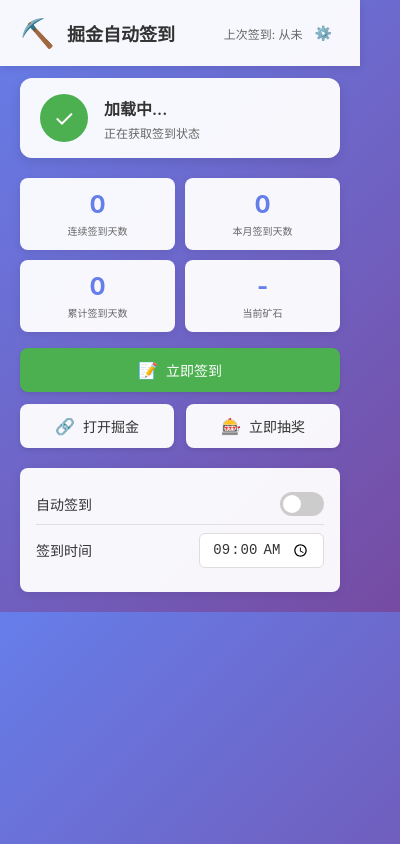
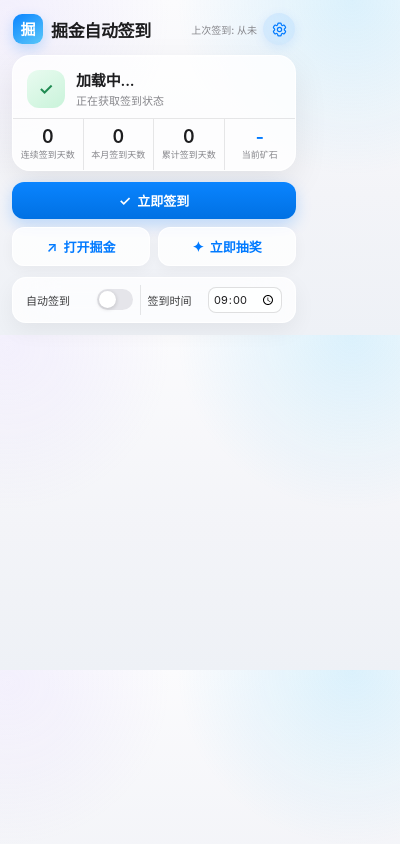
Before and after one commit to moonlitxy/juejin_qiandao, a browser extension: page popup.html in a window 400 px wide. Drawn offline with Linux system fonts and the light colour scheme.

Commit message:
style: 重设计插件弹窗并优化设置入口
- 采用 Apple 风格浅色毛玻璃界面，弹窗收窄到 308px
- 合并状态与统计主卡，压缩操作区和设置区高度
- 优化矿石数字、签到时间和状态图标配色
- 设置按钮改为高识别度 SVG 齿轮入口

```diff
--- a/popup.css
+++ b/popup.css
@@ -1,4 +1,19 @@
-/* popup.css - 弹出窗口样式 */
+/* popup.css - Apple 风格弹窗 */
+
+:root {
+    --ink: #1d1d1f;
+    --muted: #86868b;
+    --tertiary: #aeaeb2;
+    --blue: #007aff;
+    --blue-deep: #0062d1;
+    --green: #34c759;
+    --orange: #ff9f0a;
+    --red: #ff3b30;
+    --divider: rgba(60, 60, 67, 0.12);
+    --surface: rgba(255, 255, 255, 0.78);
+    --surface-strong: rgba(255, 255, 255, 0.92);
+    --shadow: 0 12px 34px rgba(0, 0, 0, 0.08);
+}
 
 * {
     margin: 0;
@@ -7,236 +22,320 @@
 }
 
 body {
-    width: 360px;
-    min-height: 400px;
-    font-family: -apple-system, BlinkMacSystemFont, 'Segoe UI', 'Roboto', 'Helvetica', 'Arial', sans-serif;
-    background: linear-gradient(135deg, #667eea 0%, #764ba2 100%);
-    color: #333;
+    width: 308px;
+    color: var(--ink);
+    font-family: -apple-system, BlinkMacSystemFont, "SF Pro Text", "SF Pro Display",
+        "PingFang SC", "Hiragino Sans GB", sans-serif;
+    -webkit-font-smoothing: antialiased;
+    background:
+        radial-gradient(circle at 88% 0%, rgba(90, 200, 250, 0.2), transparent 36%),
+        radial-gradient(circle at 2% 4%, rgba(191, 167, 255, 0.13), transparent 32%),
+        linear-gradient(180deg, #fbfbfd 0%, #f3f4f8 58%, #eef1f6 100%);
 }
 
 .container {
     display: flex;
     flex-direction: column;
-    height: 100%;
+    max-height: 600px;
+    padding-bottom: 12px;
 }
 
-/* 头部：标题与右侧信息/设置同排，设置入口始终可见（不随内容滚出视野） */
 .header {
-    background: rgba(255, 255, 255, 0.95);
-    padding: 16px 20px;
-    box-shadow: 0 2px 8px rgba(0, 0, 0, 0.1);
+    padding: 13px 13px 10px;
     display: flex;
     align-items: center;
     justify-content: space-between;
-    gap: 12px;
+    gap: 8px;
 }
 
 .logo {
     display: flex;
     align-items: center;
-    gap: 12px;
+    gap: 8px;
     min-width: 0;
 }
 
 .logo-icon {
-    font-size: 28px;
+    width: 30px;
+    height: 30px;
+    display: grid;
+    place-items: center;
+    border-radius: 9px;
+    color: #fff;
+    background: linear-gradient(145deg, #0a84ff, #5ac8fa);
+    box-shadow: 0 5px 14px rgba(0, 122, 255, 0.22);
+    font-size: 15px;
+    font-weight: 600;
+    line-height: 1;
 }
 
 .logo h1 {
-    font-size: 18px;
+    overflow: hidden;
+    text-overflow: ellipsis;
+    white-space: nowrap;
+    font-size: 17px;
     font-weight: 600;
-    color: #333;
-    white-space: nowrap;
+    letter-spacing: -0.022em;
+    color: var(--ink);
 }
 
 .header-actions {
     display: flex;
     align-items: center;
-    gap: 4px;
-    flex-shrink: 0;
+    gap: 6px;
+    min-width: 0;
 }
 
 .header-info {
-    font-size: 12px;
-    color: #666;
-    white-space: nowrap;
+    max-width: 82px;
     overflow: hidden;
     text-overflow: ellipsis;
+    white-space: nowrap;
+    font-size: 10px;
+    font-weight: 500;
+    color: var(--muted);
 }
 
-/* 状态卡片：贴紧头部，去掉上方留白 */
+.header .btn-text {
+    width: 32px;
+    height: 32px;
+    padding: 0;
+    display: grid;
+    place-items: center;
+    border: 0;
+    border-radius: 50%;
+    color: var(--blue);
+    background: rgba(0, 122, 255, 0.09);
+    box-shadow: 0 3px 12px rgba(0, 122, 255, 0.1);
+    backdrop-filter: blur(16px) saturate(160%);
+}
+
+.header .btn-text:hover {
+    color: #fff;
+    background: var(--blue);
+    box-shadow: 0 5px 16px rgba(0, 122, 255, 0.26);
+}
+
+.header .btn-text svg {
+    width: 17px;
+    height: 17px;
+    fill: none;
+    stroke: currentColor;
+    stroke-width: 1.7;
+    stroke-linecap: round;
+    stroke-linejoin: round;
+}
+
+/* 主卡使用 iOS 式半透明材质 */
 .status-section {
-    padding: 12px 20px 20px;
+    padding: 0 12px;
+    animation: rise 0.24s ease-out both;
 }
 
 .status-card {
-    background: rgba(255, 255, 255, 0.95);
-    border-radius: 12px;
-    padding: 16px 20px;
+    position: relative;
+    overflow: hidden;
+    border: 1px solid rgba(255, 255, 255, 0.9);
+    border-radius: 18px;
+    background: var(--surface);
+    box-shadow: var(--shadow);
+    backdrop-filter: blur(22px) saturate(150%);
+}
+
+.status-card::before {
+    content: "";
+    display: block;
+    height: 1px;
+    background: linear-gradient(90deg, transparent, rgba(255, 255, 255, 0.98), transparent);
+}
+
+.status-main {
     display: flex;
     align-items: center;
-    gap: 16px;
-    box-shadow: 0 4px 12px rgba(0, 0, 0, 0.1);
+    gap: 11px;
+    padding: 12px 14px 10px;
 }
 
 .status-icon {
-    width: 48px;
-    height: 48px;
-    border-radius: 50%;
-    display: flex;
-    align-items: center;
-    justify-content: center;
-    font-size: 24px;
-    background: #4caf50;
-    color: white;
+    flex: 0 0 auto;
+    width: 38px;
+    height: 38px;
+    display: grid;
+    place-items: center;
+    border-radius: 12px;
+    color: #1f8a51;
+    background: linear-gradient(145deg, #e9fbf0, #c9f3da);
+    font-size: 17px;
+    font-weight: 600;
 }
 
 .status-icon.error {
-    background: #f44336;
+    color: #c9342d;
+    background: linear-gradient(145deg, #fff1f0, #ffd9d6);
 }
 
 .status-icon.pending {
-    background: #ff9800;
+    color: #a76500;
+    background: linear-gradient(145deg, #fff9ec, #ffe8b8);
 }
 
 .status-info {
-    flex: 1;
+    min-width: 0;
 }
 
 .status-title {
-    font-size: 16px;
+    margin-bottom: 2px;
+    font-size: 15px;
     font-weight: 600;
-    margin-bottom: 4px;
-    color: #333;
+    letter-spacing: -0.01em;
+    color: var(--ink);
 }
 
 .status-desc {
-    font-size: 12px;
-    color: #666;
+    overflow: hidden;
+    text-overflow: ellipsis;
+    white-space: nowrap;
+    font-size: 11px;
+    color: var(--muted);
 }
 
-/* 统计信息：两行两列，四个指标各自有足够宽度 */
 .stats-section {
-    display: flex;
-    flex-wrap: wrap;
-    gap: 10px;
-    padding: 0 20px;
-    margin-bottom: 16px;
+    display: grid;
+    grid-template-columns: repeat(4, minmax(0, 1fr));
+    border-top: 1px solid var(--divider);
 }
 
 .stat-item {
-    flex: 1 1 calc(50% - 5px);
-    background: rgba(255, 255, 255, 0.95);
-    border-radius: 8px;
-    padding: 12px 8px;
+    min-width: 0;
+    padding: 8px 2px 9px;
     text-align: center;
-    box-shadow: 0 2px 8px rgba(0, 0, 0, 0.08);
+    border-right: 1px solid var(--divider);
+}
+
+.stat-item:last-child {
+    border-right: 0;
 }
 
 .stat-value {
-    font-size: 24px;
-    font-weight: 700;
-    color: #667eea;
-    margin-bottom: 4px;
-    /* 位数多了（累计上千天 / 矿石上万）也不撑破窄栏 */
+    margin-bottom: 1px;
     overflow: hidden;
     text-overflow: ellipsis;
+    font-size: 18px;
+    font-weight: 600;
+    font-variant-numeric: tabular-nums;
+    letter-spacing: -0.02em;
+    line-height: 1.1;
+    color: var(--ink);
+}
+
+.stat-item:last-child .stat-value {
+    color: var(--blue);
 }
 
 .stat-label {
-    font-size: 10px;
-    color: #666;
+    overflow: hidden;
+    text-overflow: ellipsis;
     white-space: nowrap;
+    font-size: 9px;
+    color: var(--muted);
 }
 
-/* 抽奖结果行（默认隐藏，当天有结果才占位） */
+/* 抽奖结果采用系统蓝的浅色调 */
 .lottery-section {
-    padding: 0 20px 12px;
+    padding: 8px 12px 0;
+    animation: rise 0.24s ease-out both;
 }
 
 .lottery-card {
-    background: rgba(255, 255, 255, 0.95);
-    border-radius: 12px;
-    padding: 10px 14px;
     display: flex;
     align-items: center;
-    gap: 10px;
-    box-shadow: 0 4px 12px rgba(0, 0, 0, 0.1);
+    gap: 7px;
+    padding: 7px 10px;
+    border: 1px solid rgba(0, 122, 255, 0.1);
+    border-radius: 12px;
+    color: #0a5fcc;
+    background: rgba(0, 122, 255, 0.07);
+    backdrop-filter: blur(12px);
 }
 
 .lottery-icon {
-    font-size: 18px;
+    font-size: 15px;
 }
 
 .lottery-text {
-    font-size: 13px;
-    color: #333;
+    overflow: hidden;
+    text-overflow: ellipsis;
+    white-space: nowrap;
+    font-size: 12px;
     font-weight: 500;
 }
 
-/* 操作按钮 */
 .action-section {
-    padding: 0 20px 20px;
     display: flex;
     flex-direction: column;
-    gap: 12px;
+    gap: 8px;
+    padding: 11px 12px 0;
+    animation: rise 0.24s ease-out both;
 }
 
 .btn {
     flex: 1;
-    border: none;
-    border-radius: 8px;
-    padding: 12px 16px;
-    font-size: 14px;
-    font-weight: 500;
-    cursor: pointer;
-    transition: all 0.2s;
+    padding: 9px 12px;
     display: flex;
     align-items: center;
     justify-content: center;
-    gap: 8px;
-    box-shadow: 0 2px 4px rgba(0, 0, 0, 0.1);
+    gap: 6px;
+    border: 0;
+    border-radius: 12px;
+    font-family: inherit;
+    font-size: 13px;
+    font-weight: 600;
+    cursor: pointer;
+    transition: transform 0.16s ease, background 0.16s ease, box-shadow 0.16s ease;
 }
 
 .btn:hover {
     transform: translateY(-1px);
-    box-shadow: 0 4px 8px rgba(0, 0, 0, 0.15);
 }
 
 .btn:active {
-    transform: translateY(0);
+    transform: translateY(0) scale(0.99);
 }
 
 .btn-primary {
-    background: #4caf50;
-    color: white;
+    color: #fff;
+    background: linear-gradient(180deg, #0a84ff, #0071e3);
+    box-shadow: 0 6px 16px rgba(0, 122, 255, 0.23);
 }
 
 .btn-primary:hover {
-    background: #45a049;
+    background: linear-gradient(180deg, #178dff, #006dda);
+    box-shadow: 0 8px 20px rgba(0, 122, 255, 0.27);
 }
 
 .btn-secondary {
-    background: rgba(255, 255, 255, 0.95);
-    color: #333;
+    color: var(--blue);
+    background: var(--surface);
+    border: 1px solid rgba(255, 255, 255, 0.88);
+    box-shadow: 0 4px 14px rgba(0, 0, 0, 0.045);
+    backdrop-filter: blur(16px) saturate(150%);
 }
 
 .btn-secondary:hover {
-    background: white;
+    background: rgba(255, 255, 255, 0.94);
 }
 
 .btn-icon {
-    font-size: 16px;
+    font-size: 14px;
 }
 
-/* 主操作按钮独占一行，次要操作并排两列 */
 .action-btn-main {
     width: 100%;
 }
 
 .action-buttons-row {
     display: flex;
-    gap: 12px;
+    gap: 8px;
     width: 100%;
 }
 
@@ -245,123 +344,141 @@ body {
     min-width: 0;
 }
 
-/* 设置区域 */
 .settings-section {
-    background: rgba(255, 255, 255, 0.95);
-    margin: 0 20px 20px;
-    border-radius: 8px;
-    padding: 16px;
-    box-shadow: 0 2px 8px rgba(0, 0, 0, 0.08);
+    display: grid;
+    grid-template-columns: 0.9fr 1.1fr;
+    margin: 11px 12px 0;
+    padding: 7px 6px;
+    border: 1px solid rgba(255, 255, 255, 0.9);
+    border-radius: 14px;
+    background: var(--surface);
+    box-shadow: 0 8px 22px rgba(0, 0, 0, 0.055);
+    backdrop-filter: blur(20px) saturate(150%);
+    animation: rise 0.24s ease-out both;
 }
 
 .setting-item {
+    min-width: 0;
+    min-height: 30px;
+    padding: 0 7px;
     display: flex;
     align-items: center;
     justify-content: space-between;
-    padding: 8px 0;
+    gap: 4px;
 }
 
-.setting-item:not(:last-child) {
-    border-bottom: 1px solid #e0e0e0;
+.setting-item:first-child {
+    border-right: 1px solid var(--divider);
 }
 
 .setting-label {
-    font-size: 14px;
-    color: #333;
+    white-space: nowrap;
+    font-size: 11px;
+    font-weight: 500;
+    color: #3a3a3c;
 }
 
-/* 开关按钮 */
 .switch {
     position: relative;
     display: inline-block;
-    width: 44px;
-    height: 24px;
+    flex: 0 0 auto;
+    width: 36px;
+    height: 21px;
 }
 
 .switch input {
-    opacity: 0;
     width: 0;
     height: 0;
+    opacity: 0;
 }
 
 .slider {
     position: absolute;
+    inset: 0;
     cursor: pointer;
-    top: 0;
-    left: 0;
-    right: 0;
-    bottom: 0;
-    background-color: #ccc;
-    transition: .4s;
-    border-radius: 24px;
+    border-radius: 21px;
+    background: #e5e5ea;
+    transition: background 0.22s ease;
 }
 
-.slider:before {
+.slider::before {
+    content: "";
     position: absolute;
-    content: "";
-    height: 18px;
-    width: 18px;
-    left: 3px;
-    bottom: 3px;
-    background-color: white;
-    transition: .4s;
+    width: 17px;
+    height: 17px;
+    left: 2px;
+    bottom: 2px;
     border-radius: 50%;
+    background: #fff;
+    box-shadow: 0 1px 4px rgba(0, 0, 0, 0.18);
+    transition: transform 0.22s ease;
 }
 
-input:checked + .slider {
-    background-color: #667eea;
+.switch input:checked + .slider {
+    background: var(--green);
 }
 
-input:checked + .slider:before {
-    transform: translateX(20px);
+.switch input:checked + .slider::before {
+    transform: translateX(15px);
 }
 
-/* 时间输入框 */
 .time-input {
-    padding: 6px 12px;
-    border: 1px solid #ddd;
-    border-radius: 6px;
-    font-size: 14px;
-    color: #333;
-    background: white;
+    width: 74px;
+    min-width: 0;
+    padding: 3px 4px;
+    border: 1px solid rgba(60, 60, 67, 0.16);
+    border-radius: 8px;
+    color: var(--ink);
+    background: rgba(255, 255, 255, 0.72);
+    font-family: inherit;
+    font-size: 11px;
     cursor: pointer;
 }
 
 .time-input:focus {
-    outline: none;
-    border-color: #667eea;
+    outline: 2px solid rgba(0, 122, 255, 0.18);
+    border-color: var(--blue);
 }
 
-/* 底部 */
 .btn-text {
+    border: 0;
     background: none;
-    border: none;
-    color: #667eea;
-    font-size: 14px;
+    color: var(--blue);
+    font-family: inherit;
+    font-size: 12px;
     cursor: pointer;
-    padding: 4px 8px;
-    border-radius: 4px;
-    transition: background 0.2s;
+    transition: transform 0.16s ease, background 0.16s ease;
 }
 
-.btn-text:hover {
-    background: rgba(102, 126, 234, 0.1);
-}
-
-/* 滚动条样式 */
 ::-webkit-scrollbar {
-    width: 6px;
+    width: 5px;
 }
 
 ::-webkit-scrollbar-track {
-    background: rgba(255, 255, 255, 0.1);
+    background: transparent;
 }
 
 ::-webkit-scrollbar-thumb {
-    background: rgba(255, 255, 255, 0.3);
-    border-radius: 3px;
+    border-radius: 4px;
+    background: rgba(60, 60, 67, 0.2);
 }
 
-::-webkit-scrollbar-thumb:hover {
-    background: rgba(255, 255, 255, 0.5);
+@keyframes rise {
+    from {
+        opacity: 0;
+        transform: translateY(4px);
+    }
+    to {
+        opacity: 1;
+        transform: translateY(0);
+    }
 }
+
+@media (prefers-reduced-motion: reduce) {
+    *,
+    *::before,
+    *::after {
+        animation-duration: 0.01ms !important;
+        transition-duration: 0.01ms !important;
+    }
+}
--- a/popup.html
+++ b/popup.html
@@ -11,31 +11,28 @@
         <!-- 头部：左侧标题，右侧上次签到 + 设置入口 -->
         <div class="header">
             <div class="logo">
-                <span class="logo-icon">⛏️</span>
+                <span class="logo-icon">掘</span>
                 <h1>掘金自动签到</h1>
             </div>
             <div class="header-actions">
                 <span class="header-info" id="lastCheckInTime">上次签到: 从未</span>
-                <button class="btn-text" id="optionsBtn" title="设置">⚙️</button>
+                <button class="btn-text" id="optionsBtn" title="设置" aria-label="打开设置">
+                    <svg viewBox="0 0 24 24" aria-hidden="true">
+                        <path d="M9.594 3.94c.09-.542.56-.94 1.11-.94h2.593c.55 0 1.02.398 1.11.94l.213 1.281c.063.374.313.686.645.87.074.04.147.083.22.127.324.196.72.257 1.075.124l1.217-.456a1.125 1.125 0 0 1 1.37.49l1.296 2.247a1.125 1.125 0 0 1-.26 1.431l-1.003.827c-.293.24-.438.613-.431.992a6.759 6.759 0 0 1 0 .255c-.007.378.138.75.43.99l1.005.828c.424.35.534.954.26 1.43l-1.298 2.247a1.125 1.125 0 0 1-1.369.491l-1.217-.456c-.355-.133-.75-.072-1.076.124a6.57 6.57 0 0 1-.22.128c-.331.183-.581.495-.644.869l-.213 1.28c-.09.543-.56.941-1.11.941h-2.594c-.55 0-1.02-.398-1.11-.94l-.213-1.281c-.062-.374-.312-.686-.644-.87a6.52 6.52 0 0 1-.22-.127c-.325-.196-.72-.257-1.076-.124l-1.217.456a1.125 1.125 0 0 1-1.369-.49l-1.297-2.247a1.125 1.125 0 0 1 .26-1.431l1.004-.827c.292-.24.437-.613.43-.992a6.932 6.932 0 0 1 0-.255c.007-.378-.138-.75-.43-.99l-1.004-.828a1.125 1.125 0 0 1-.26-1.43l1.297-2.247a1.125 1.125 0 0 1 1.37-.491l1.216.456c.356.133.751.072 1.076-.124.072-.044.146-.087.22-.128.332-.183.582-.495.644-.869l.214-1.28Z" />
+                        <path d="M15 12a3 3 0 1 1-6 0 3 3 0 0 1 6 0Z" />
+                    </svg>
+                </button>
             </div>
         </div>
 
         <!-- 签到状态 -->
         <div class="status-section">
             <div class="status-card">
+                <div class="status-main">
                     <div class="status-icon" id="statusIcon">✓</div>
                     <div class="status-info">
                         <div class="status-title" id="statusTitle">加载中...</div>
                         <div class="status-desc" id="statusDesc">正在获取签到状态</div>
-                </div>
-            </div>
-        </div>
-
-        <!-- 抽奖结果（默认隐藏，仅当天有结果时显示） -->
-        <div class="lottery-section" id="lotterySection" hidden>
-            <div class="lottery-card">
-                <span class="lottery-icon" id="lotteryIcon">🎁</span>
-                <span class="lottery-text" id="lotteryText"></span>
                     </div>
                 </div>
 
@@ -58,20 +55,30 @@
                         <div class="stat-label">当前矿石</div>
                     </div>
                 </div>
+            </div>
+        </div>
+
+        <!-- 抽奖结果（默认隐藏，仅当天有结果时显示） -->
+        <div class="lottery-section" id="lotterySection" hidden>
+            <div class="lottery-card">
+                <span class="lottery-icon" id="lotteryIcon">✦</span>
+                <span class="lottery-text" id="lotteryText"></span>
+            </div>
+        </div>
 
         <!-- 操作按钮 -->
         <div class="action-section">
             <button class="btn btn-primary action-btn-main" id="manualCheckInBtn">
-                <span class="btn-icon">📝</span>
+                <span class="btn-icon">✓</span>
                 <span>立即签到</span>
             </button>
             <div class="action-buttons-row">
                 <button class="btn btn-secondary" id="openJuejinBtn">
-                    <span class="btn-icon">🔗</span>
+                    <span class="btn-icon">↗</span>
                     <span>打开掘金</span>
                 </button>
                 <button class="btn btn-secondary" id="manualLotteryBtn">
-                    <span class="btn-icon">🎰</span>
+                    <span class="btn-icon">✦</span>
                     <span>立即抽奖</span>
                 </button>
             </div>
--- a/popup.js
+++ b/popup.js
@@ -340,15 +340,15 @@ function updateLotteryStatus(config) {
     section.hidden = false;
     elements.lotteryIcon.className = 'lottery-icon';
     if (record.status === 'won') {
-        elements.lotteryIcon.textContent = '🎁';
+        elements.lotteryIcon.textContent = '✦';
         elements.lotteryText.textContent = record.prizeName
             ? `抽中：${record.prizeName}`
             : (record.message || '抽奖成功');
     } else if (record.status === 'skipped') {
-        elements.lotteryIcon.textContent = '🎟️';
+        elements.lotteryIcon.textContent = '○';
         elements.lotteryText.textContent = record.message || '今日无免费抽奖机会';
     } else {
-        elements.lotteryIcon.textContent = '⚠️';
+        elements.lotteryIcon.textContent = '!';
         elements.lotteryText.textContent = record.message || '抽奖失败';
     }
 }
```
Lines whose indentation alone changed are shown as unchanged.
